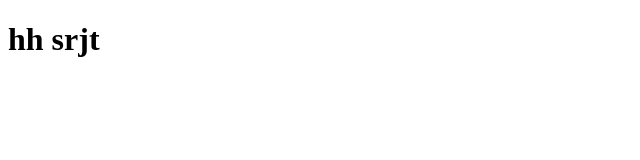
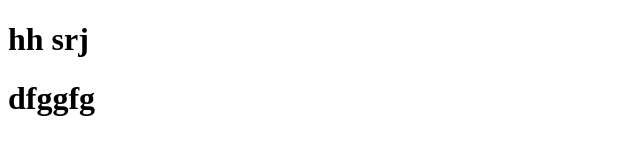
Before and after one commit to 5akash/akash, a plain HTML site: page index.html in a window 1280 px wide. Shown: the whole page, without its empty margins (0-640 px from the left). Drawn offline with Linux system fonts and the light colour scheme.

Commit message:
learned githup

```diff
--- a/index.html
+++ b/index.html
@@ -7,6 +7,7 @@
     <title>Document</title>
 </head>
 <body>
-    <h1>hh srjt </h1>
+    <h1>hh srj</h1>
+    <h1>dfggfg</h1>
 </body>
 </html>
```
